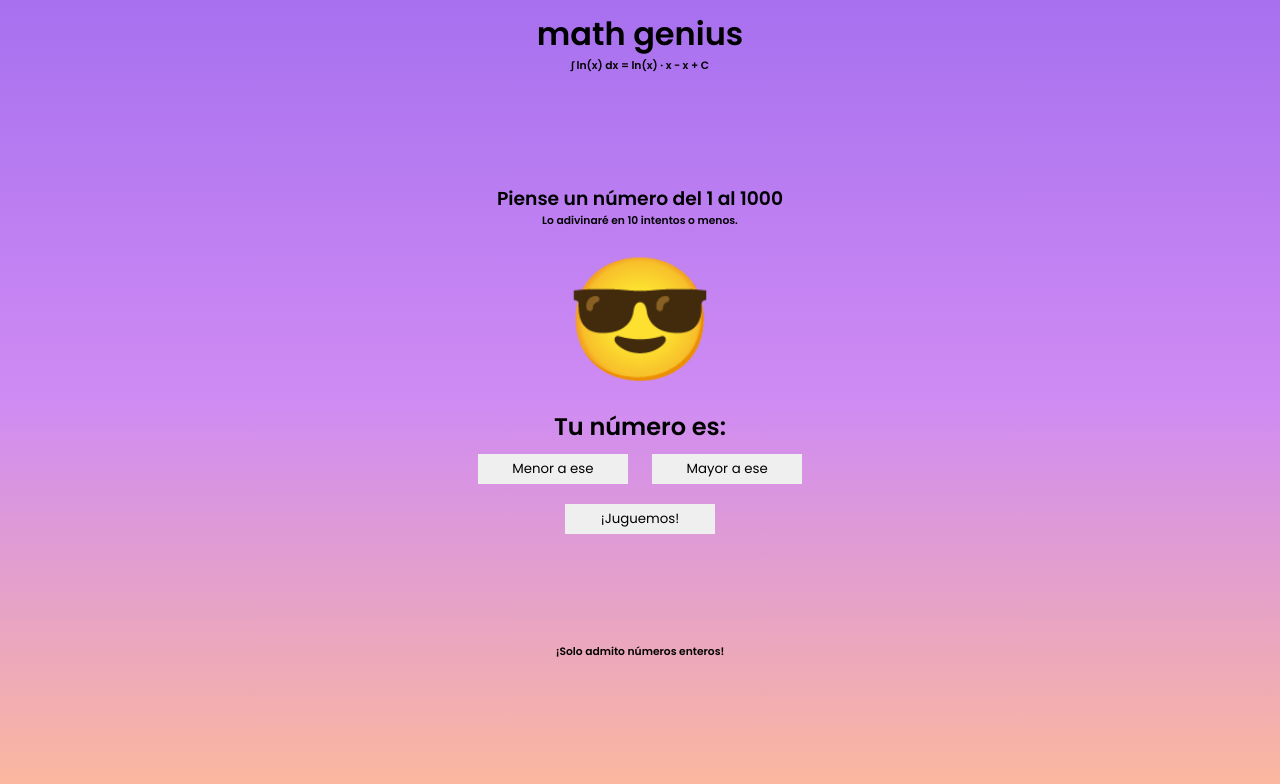
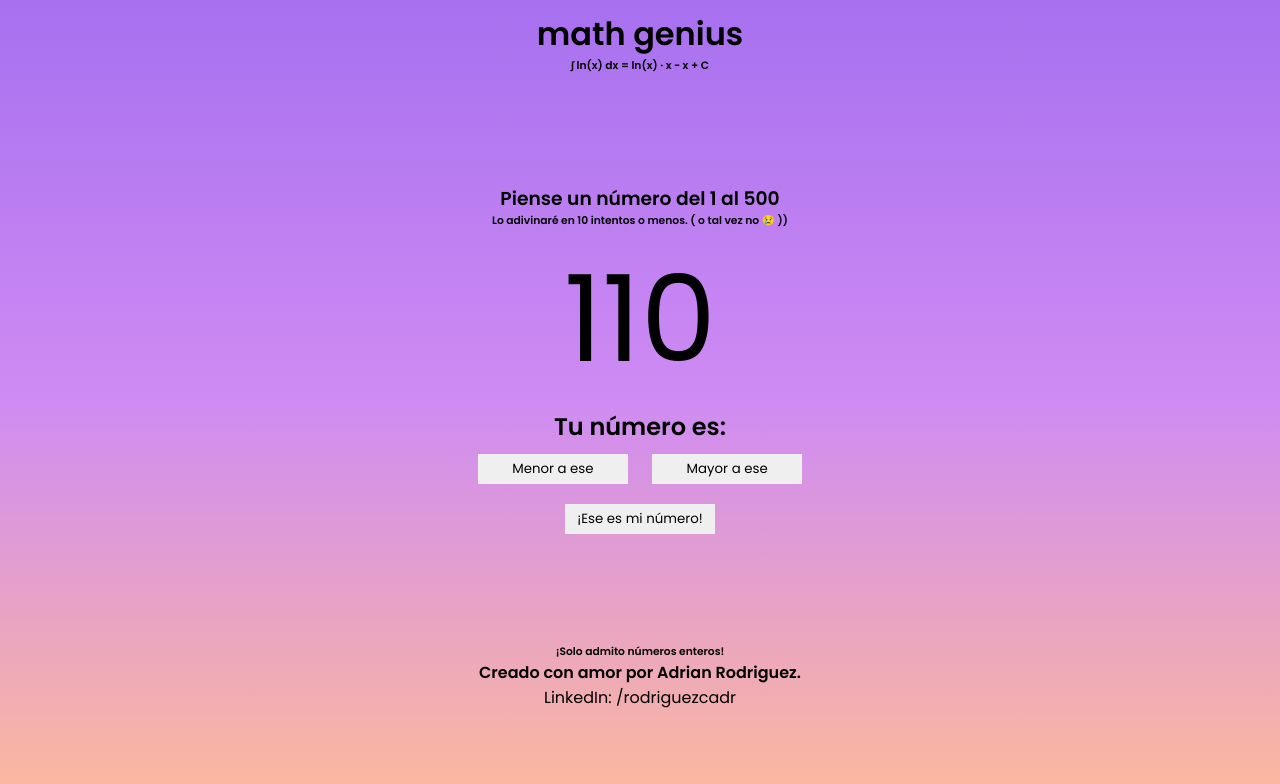
Before and after one commit to 2piradrian/math-genius, a plain HTML site: page index.html in a window 1280 px wide. Both pictures are taken after a click on the button "¡Juguemos!". Drawn offline with Linux system fonts and the light colour scheme.

Commit message:
footer added

```diff
--- a/const.js
+++ b/const.js
@@ -5,5 +5,5 @@ const $theNumber = document.getElementById("theNumber");
 const $error = document.querySelector("small");
 
 let weArePlaying = false;
-let turns = 11;
-let limits = [1, 1000];
+let turns = 12;
+let limits = [1, 500];
--- a/index.html
+++ b/index.html
@@ -13,8 +13,8 @@
             <h6>∫ ln(x) dx = ln(x) · x − x + C</h6>
         </header>
         <main class="container">
-            <h3>Piense un número del 1 al 1000</h3>
-            <h6>Lo adivinaré en 10 intentos o menos.</h6>
+            <h3>Piense un número del 1 al 500</h3>
+            <h6>Lo adivinaré en 10 intentos o menos. ( o tal vez no 😢 ))</h6>
             <p class="theNumber" id="theNumber">?</p>
             <h2 class="yourNumber">Tu número es:</h2>
             <div class="buttonContainer">
@@ -26,6 +26,8 @@
         </main>
         <footer>
             <h6>¡Solo admito números enteros!</h6>
+            <h4>Creado con amor por Adrian Rodriguez.</h4>
+            <p>LinkedIn: /rodriguezcadr</p>
         </footer>
         <script src="/const.js"></script>
         <script src="/main.js"></script>
--- a/main.js
+++ b/main.js
@@ -27,6 +27,8 @@ const init = () => {
 const playNow = () => {
     $error.style.display = "none";
     $theNumber.textContent = `${getNumber()}`;
+    checkTurn();
+    console.log(limits[0], limits[1]);
 };
 const getNumber = () => {
     const min = Math.ceil(limits[0]);
@@ -40,22 +42,20 @@ const renderError = () => {
 const changeLowerLimit = () => {
     limits[1] = +$theNumber.textContent;
     turns--;
-    checkTurn();
 };
 const changeUpperLimit = () => {
     limits[0] = +$theNumber.textContent;
     turns--;
-    checkTurn();
 };
 const checkTurn = () => {
     if (turns <= 1) {
         console.log("Perdiste, que triste.");
-        $theNumber.textContent = "😎";
+        $theNumber.textContent = "😭";
         resetGame();
     }
 };
 const checkGameState = () => {
-    if (turns === 10) {
+    if (turns === 12) {
         playNow();
         turns--;
     } else {
@@ -65,7 +65,7 @@ const checkGameState = () => {
 };
 const resetGame = () => {
     $playBtn.textContent = "¡Juguemos!";
-    limits = [1, 1000];
+    limits = [1, 500];
     weArePlaying = false;
     turns = 10;
 };
--- a/style.css
+++ b/style.css
@@ -38,6 +38,7 @@ button {
 footer {
     width: 100vw;
     display: flex;
+    flex-direction: column;
     justify-content: center;
     align-items: center;
 }
```
Also changed, not shown: 1 other file.
